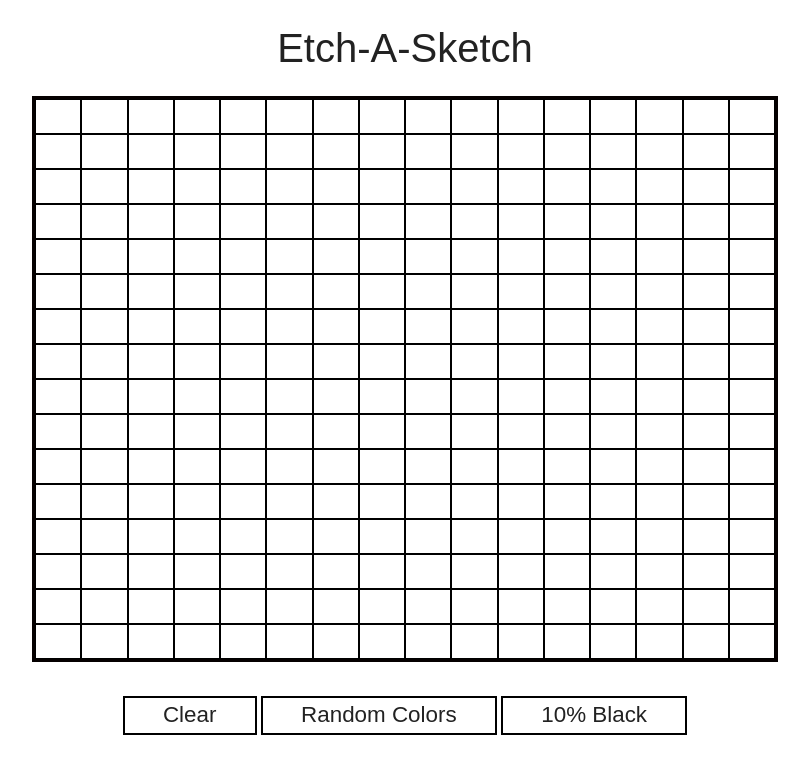
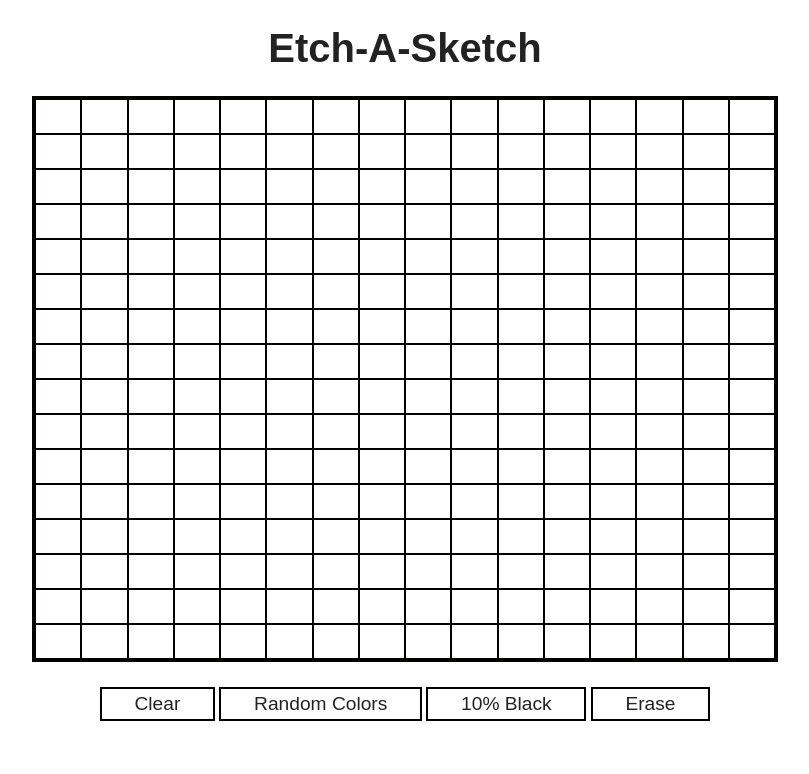
Before and after one commit to plutos28/Etch-A-Sketch, a plain HTML site: page index.html in a window 1280 px wide. Shown: the whole page, without its empty margins (235-1044 px from the left). Drawn offline with Linux system fonts and the light colour scheme.

Commit message:
add erase btn and adjust option btn styling

```diff
--- a/index.html
+++ b/index.html
@@ -14,6 +14,7 @@
             <button id="clear-grid" class="option-btn">Clear</button>
             <button id="random-colors" class="option-btn">Random Colors</button>
             <button id="ten-percent-black" class="option-btn">10% Black</button>
+            <button id="erase" class="option-btn">Erase</button>
         </div>
     </main>
     <script src="main.js"></script>
--- a/style.css
+++ b/style.css
@@ -8,6 +8,7 @@ body {
 header {
     font-size: 2.5em;
     margin: 0.7em 0;
+    font-weight: bold;
 }
 
 main {
@@ -17,12 +18,13 @@ main {
 }
 
 .option-btn {
-    font-size: 1.4em;
-    margin: 1.5em 0;
-    border: 0.1em solid hsl(0, 0%, 0%);
+    font-size: 1.2em;
+    margin: 1.3em 0;
+    border: 0.13em solid hsl(0, 0%, 0%);
     background-color: hsl(0, 100%, 100%);
     padding: 0.2em 1.7em;
     transition: all ease-out 100ms;
+    font-weight: normal;
 }
 
 .option-btn:hover {
```
